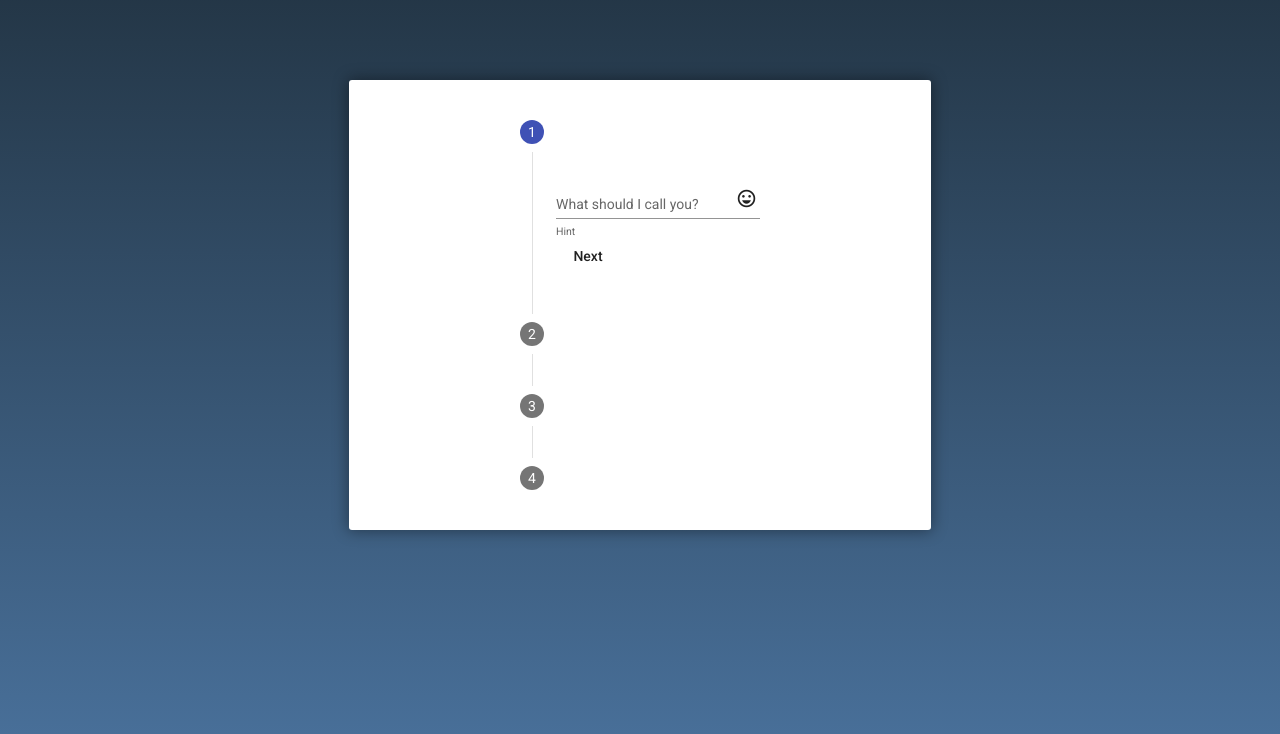
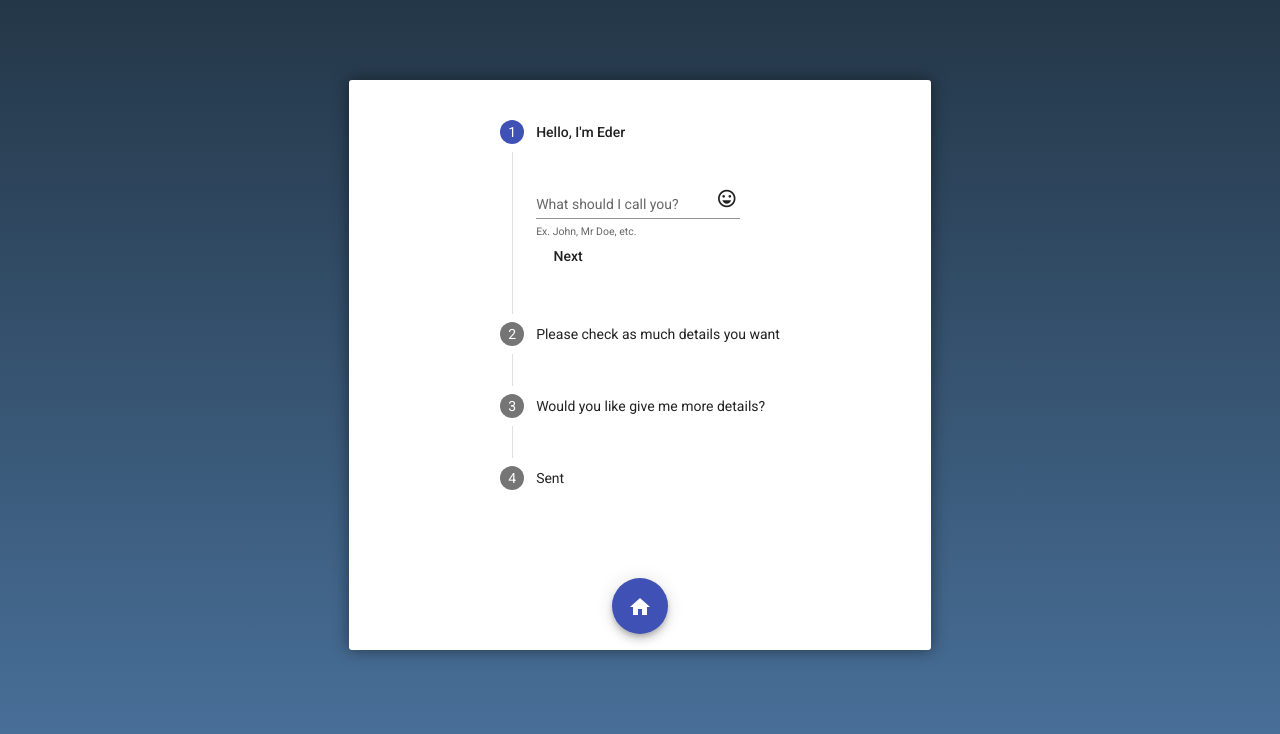
Before and after one commit to eder000000/NgProject, an Angular app: page /contact-form in a window 1280 px wide. Shown: the top 734 px of the page. Built offline with nearby package versions, Linux system fonts and the light colour scheme.

Commit message:
Fixing contact module

```diff
--- a/src/app/cofee-one/cofee-one.component.html
+++ b/src/app/cofee-one/cofee-one.component.html
@@ -8,7 +8,9 @@
                 Interested in working together? We should
                 queue up a time to chat. I’ll buy the coffee.
               </p>
-              <button mat-flat-button>Let’s do this! <img src="\assets\img\point_button.png" alt=""></button>
+                <a routerLink="contact-form" routerLinkActive="active">
+                  <button mat-flat-button>Let’s do this!<img src="\assets\img\point_button.png" alt=""></button>
+                </a>
             </div>
           </div>
           </div>
--- a/src/app/contact-form/contact-form.component.css
+++ b/src/app/contact-form/contact-form.component.css
@@ -35,3 +35,7 @@ body, html{
 .example-full-width{
     width: 100%;
 }
+
+.button-home{
+    margin-top: 4rem;
+}
--- a/src/app/contact-form/contact-form.component.html
+++ b/src/app/contact-form/contact-form.component.html
@@ -7,12 +7,12 @@
   <mat-stepper orientation="vertical" #stepper>
     <mat-step [stepControl]="firstFormGroup">
       <form [formGroup]="firstFormGroup">
-        <ng-template matStepLabel></ng-template>
+        <ng-template matStepLabel>Hello, I'm Eder</ng-template>
         <mat-form-field fxLayout="row" fxLayoutAlign="start center"  appearance="standard">
           <mat-label>What should I call you?</mat-label>
           <input matInput placeholder="Name">
           <mat-icon matSuffix>sentiment_very_satisfied</mat-icon>
-          <mat-hint>Hint</mat-hint>
+          <mat-hint>Ex. John,  Mr Doe,  etc.</mat-hint>
         </mat-form-field>
         <div>
           <button mat-button matStepperNext>Next</button>
@@ -22,6 +22,7 @@
     <mat-step [stepControl]="secondFormGroup">
       <form [formGroup]="secondFormGroup">
 
+        <ng-template matStepLabel>Please check as much details you want</ng-template>
         <mat-card-actions>
           <p>
             <mat-tree [dataSource]="dataSource" [treeControl]="treeControl">
@@ -34,6 +35,7 @@
 
               <mat-tree-node *matTreeNodeDef="let node; when: hasNoContent" matTreeNodePadding>
                 <button mat-icon-button disabled></button>
+                <ng-template matStepLabel>Please check as much details you want</ng-template>
                 <mat-form-field appearance="fill">
                   <mat-label>New item...</mat-label>
                   <input matInput #itemValue placeholder="Ex. Lettuce">
@@ -66,23 +68,24 @@
 
     <mat-step [stepControl]="thirdFormGroup">
       <form [formGroup]="thirdFormGroup">
-        <ng-template matStepLabel></ng-template>
+        <ng-template matStepLabel>Would you like give me more details?</ng-template>
         <mat-form-field class="example-full-width" fxLayout="row" fxLayoutAlign="center center">
           <mat-label>Details</mat-label>
           <textarea rows="10" cols= "100"  matInput placeholder="Ex. It makes me feel..."></textarea>
         </mat-form-field>
         <div>
-          <button mat-button matStepperNext>Next</button>
+          <button mat-button matStepperPrevious>Back</button>
+          <button mat-button (click)="stepper.reset()">Reset</button>
+          <button mat-button matStepperNext>Send</button>
         </div>
       </form>
     </mat-step>
 
     <mat-step>
-      <ng-template matStepLabel></ng-template>
+      <ng-template matStepLabel>Sent</ng-template>
       <p>You are now done.</p>
       <div>
-        <button mat-button matStepperPrevious>Back</button>
-        <button mat-button (click)="stepper.reset()">Reset</button>
+
       </div>
     </mat-step>
   </mat-stepper>
@@ -90,5 +93,12 @@
   </div>
 </div>
 </mat-card-content>
+<div class="button-home" fxLayout="row" fxLayoutAlign="space-around  center">
+  <a href="/home">
+  <button mat-fab color="primary">
+    <mat-icon aria-hidden="false" aria-label="Example home icon" fontIcon="home"></mat-icon>
+  </button>
+</a>
+</div>
 </mat-card>
 </div>
--- a/src/app/contact-form/contact-form.component.ts
+++ b/src/app/contact-form/contact-form.component.ts
@@ -25,18 +25,46 @@ export class TodoItemFlatNode {
  * The Json object for to-do list data.
  */
 const TREE_DATA = {
-  'Web Development': {
-    'Frontend Development': null,
-    'Back': null,
-    'Protein Powder': null,
-    Fruits: {
-      Apple: null,
-      Berries: ['Blueberry', 'Raspberry'],
-      Orange: null,
-    },
+  'Figma': ['Design'],
+  'Web': {
+    Frontend: {
+      HTMLCSS: null,
+      Angular: null,
+      React: null,
+      Boostrap: null,
+      Material: null,
+     },
+     Backend : {
+      APIs: null,
+
+     },
   },
-  Reminders: ['Cook dinner', 'Read the Material Design spec', 'Upgrade Application to Angular'],
+  'Database': {
+    'PostgreSQL': null,
+    'MySQL': null,
+    'Oracle': null,
+  },
+
+  Other: ['',],
 };
+
+
+
+// const TREE_DATA = {
+//   'Web Development': {
+//     'Frontend Development': null,
+//     'Back': null,
+//     'Protein Powder': null,
+//     Fruits: {
+//       Apple: null,
+//       Berries: ['Blueberry', 'Raspberry'],
+//       Orange: null,
+//     },
+//   },
+//   Reminders: ['Cook dinner', 'Read the Material Design spec', 'Upgrade Application to Angular'],
+// };
+
+
 
 /**
  * Checklist database, it can build a tree structured Json object.
```
